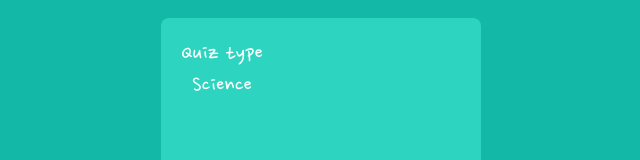
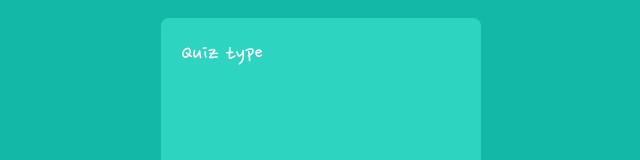
Before and after one commit to Staci082/Quiz-App, a React (Vite) app in the folder quiz-app/: page /results in a window 1280 px wide. Shown: the part 173-333 px from the top of the page, without its empty margins (319-959 px from the left). Built offline with nearby package versions, Linux system fonts and the light colour scheme.

Commit message:
results params setup

```diff
--- a/quiz-app/src/context/dataContext.jsx
+++ b/quiz-app/src/context/dataContext.jsx
@@ -83,8 +83,6 @@ export const DataProvider = ({ children }) => {
         });
     };
 
-    // console.log(quizs);
-    // console.log(question)
     return (
         <DataContext.Provider
             value={{
--- a/quiz-app/src/pages/Questions.jsx
+++ b/quiz-app/src/pages/Questions.jsx
@@ -12,16 +12,14 @@ const renderTime = ({ remainingTime }) => {
     );
 };
 
-
-
-
 function Questions() {
-    const { selectedAmount, quizs, question, questionIndex, checkAnswer, nextQuestion, correctAnswer, selectedAnswer, score } = useContext(DataContext);
-    const [timerKey, setTimerKey] = useState(0); // State to control CountdownCircleTimer key
+    const { selectedAmount, quizs, question, questionIndex, selectedCategory, selectedLevel, checkAnswer, nextQuestion, correctAnswer, selectedAnswer, score } = useContext(DataContext);
+    const [timerKey, setTimerKey] = useState(0);
+    const resultsLink = `/results?category=${selectedCategory}&amount=${selectedAmount}&level=${selectedLevel}`;
 
     const handleTimeOut = () => {
-        setTimerKey((prevKey) => prevKey + 1); // Update the key to reset the CountdownCircleTimer
-        nextQuestion(); // Perform other actions related to the next question
+        setTimerKey((prevKey) => prevKey + 1);
+        nextQuestion();
     };
     return (
         <section className=" md:w-1/2 w-full  text-xl">
@@ -46,8 +44,8 @@ function Questions() {
                             size={60}
                             strokeWidth={4}
                             duration={30}
-            colors={['#a3e635']}
-            onComplete={handleTimeOut}  // Call nextQuestion function when the timer completes
+                            colors={["#a3e635"]}
+                            onComplete={handleTimeOut} // Call nextQuestion function when the timer completes
                         >
                             {({ remainingTime }) => renderTime({ remainingTime })}
                         </CountdownCircleTimer>
@@ -62,14 +60,11 @@ function Questions() {
                 ))}
 
                 {questionIndex !== selectedAmount ? (
-                    <button
-                    onClick={nextQuestion}
-                    className="active:translate-y-1 text-2xl bg-teal-600 rounded-lg w-80 py-3 my-6 border-b-4 border-l-2 border-teal-700">
+                    <button onClick={nextQuestion} className="active:translate-y-1 text-2xl bg-teal-600 rounded-lg w-80 py-3 my-6 border-b-4 border-l-2 border-teal-700">
                         Submit
                     </button>
                 ) : (
-                    <Link
-                    to="/results" className="active:translate-y-1 text-2xl bg-teal-600 rounded-lg w-80 py-3 my-6 border-b-4 border-l-2 border-teal-700">
+                    <Link to={resultsLink} className="active:translate-y-1 text-2xl bg-teal-600 rounded-lg w-80 py-3 my-6 border-b-4 border-l-2 border-teal-700">
                         Submit
                     </Link>
                 )}
--- a/quiz-app/src/pages/Results.jsx
+++ b/quiz-app/src/pages/Results.jsx
@@ -1,6 +1,9 @@
 import { GoDotFill } from "react-icons/go";
+import { useContext } from "react";
+import DataContext from "../context/dataContext";
 
 function Results() {
+    const { selectedCategory } = useContext(DataContext);
     return (
         <>
             <section className=" py-8 flex flex-col items-center pb-6 gap-6">
@@ -12,7 +15,7 @@ function Results() {
                 <div className="relative bg-teal-400 rounded-lg h-80 w-80 flex flex-col items-center justify-end mb-6">
                     <div className="absolute top-5 left-5">
                     <p>Quiz type</p>
-                    <b>Science</b>
+                    <b>{selectedCategory}</b>
                     </div>
 
                     <div className="flex gap-4 mb-4">
```
Lines whose indentation alone changed are shown as unchanged.
